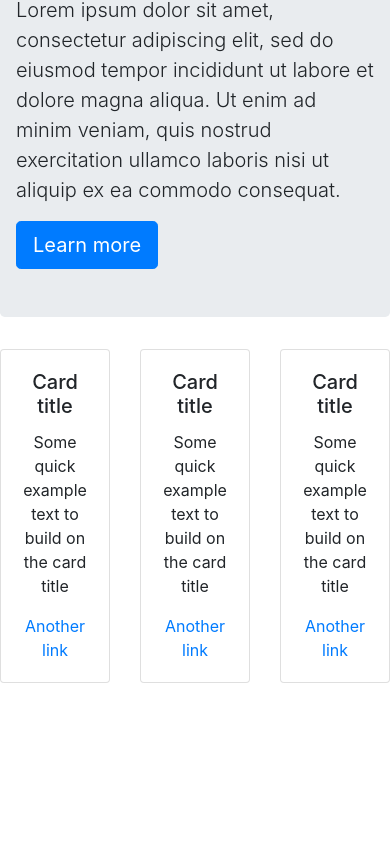
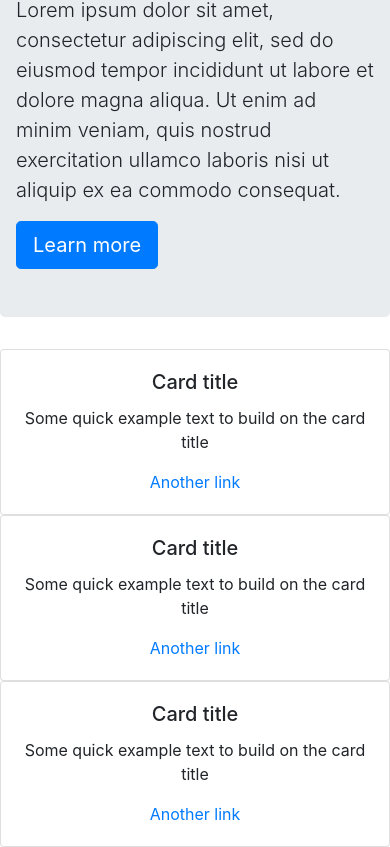
Before and after one commit to adampluth/page-starter, a plain HTML site: page index.html in a window 390 px wide. Shown: the part 235-1082 px from the top of the page. Before the commit the page ends 918 px from the top, so only its background shows below. Drawn offline with nearby package versions, Linux system fonts and the light colour scheme; files that its build step writes are made by us from their sources.

Commit message:
Update index.html

```diff
--- a/index.html
+++ b/index.html
@@ -57,7 +57,7 @@
 		    </p>
 		</div>
 		<div class="row">
-		    <div class="col">
+		    <div class="col-sm-4">
 			<div class="card">
 			    <div class="card-body text-center">
 				<h5 class="card-title">Card title</h5>
@@ -66,7 +66,7 @@
 			    </div>
 			</div>
 		    </div>
-		    <div class="col">
+		    <div class="col-sm-4">
 			<div class="card">
 			    <div class="card-body text-center">
 				<h5 class="card-title">Card title</h5>
@@ -75,7 +75,7 @@
 			    </div>
 			</div>
 		    </div>
-		    <div class="col">
+		    <div class="col-sm-4">
 			<div class="card">
 			    <div class="card-body text-center">
 				<h5 class="card-title">Card title</h5>
```
